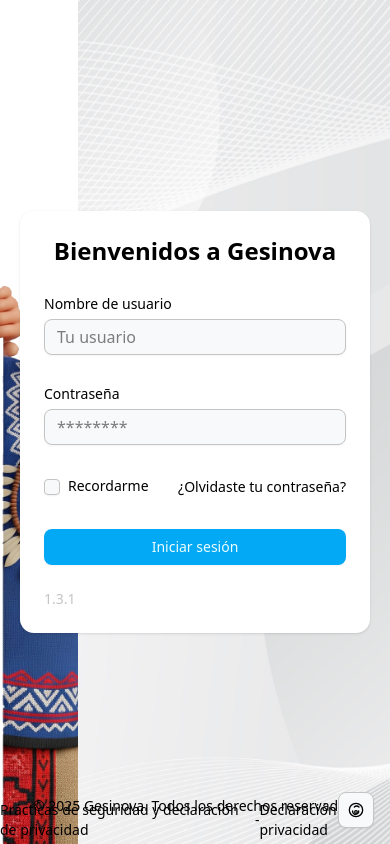
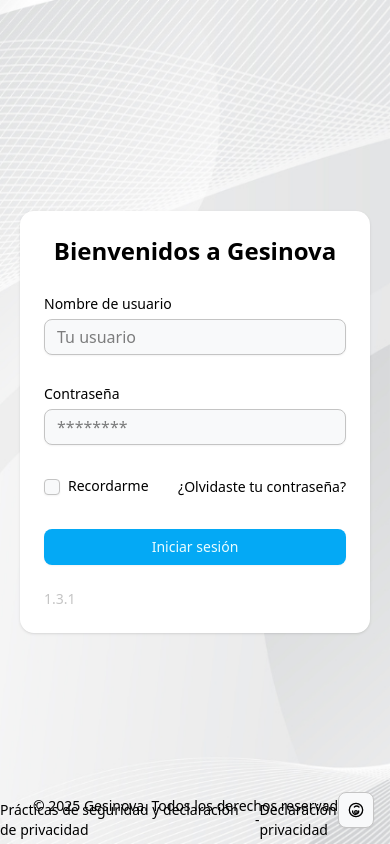
Before and after one commit to DesarrolloWeb23/gesinova-frontend, a Next.js app: page / in a window 390 px wide. Built offline with nearby package versions, Linux system fonts and the light colour scheme; no server answers.

Commit message:
test: responsive mobile

```diff
--- a/src/app/globals.css
+++ b/src/app/globals.css
@@ -163,7 +163,7 @@
   background-repeat: no-repeat;
   }
 
-.indio {
+#indio {
   background-image: url("indio_pijao.png");
   background-color: white;
   position:fixed ;
--- a/src/ui/views/login/page.tsx
+++ b/src/ui/views/login/page.tsx
@@ -100,7 +100,7 @@
     return (
 
       <div id="container" className="">
-        <div className="indio"></div>
+        <div id="indio" className="max-sm:hidden "></div>
         <div id="top-image"></div>
         <div className=" flex h-screen  w-screen items-center justify-center">
           <Card className="absolute w-[350px]">
```
